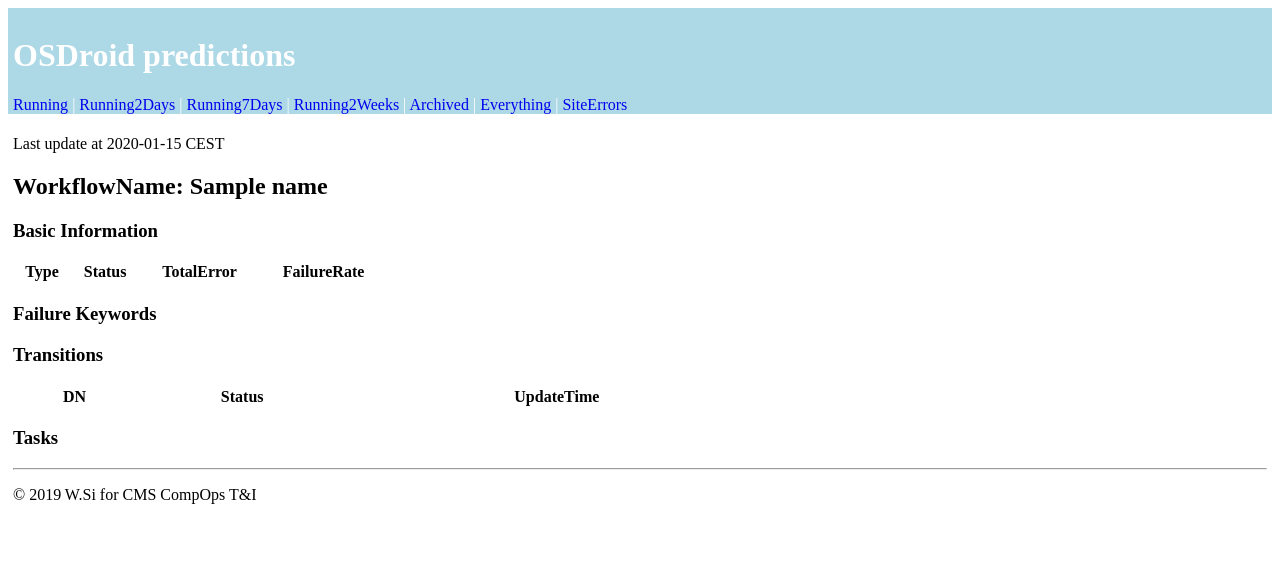
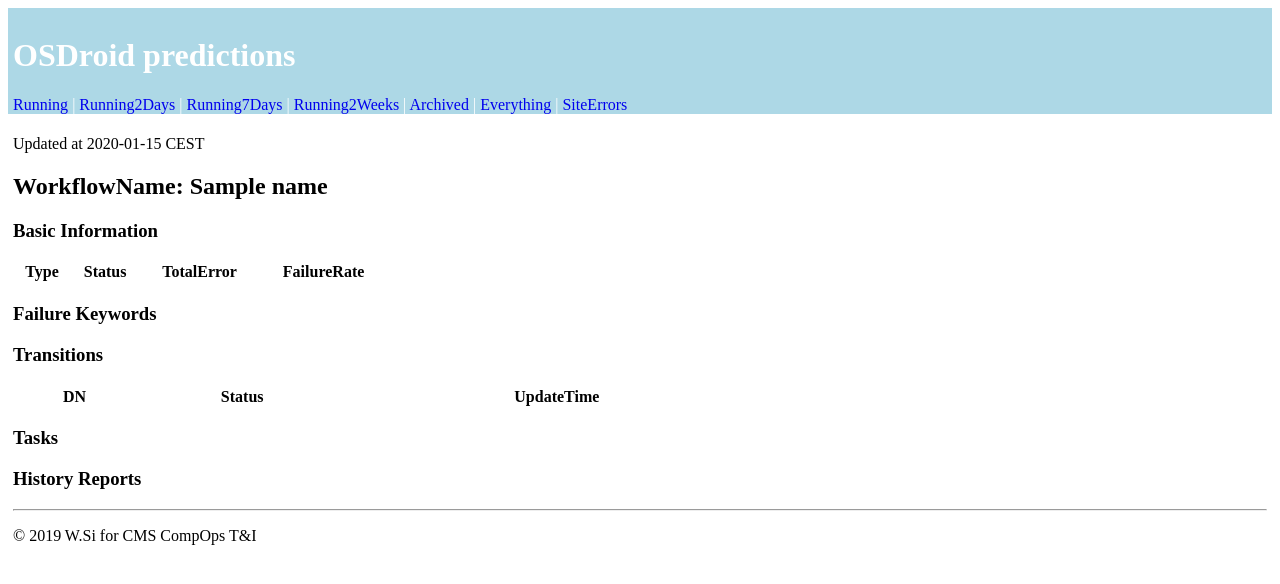
Before and after one commit to phylsix/OSDroid, a Flask app: template web/templates/errorreport.html in a window 1280 px wide. Shown: the top 584 px of the page. Run offline with Flask 2, Linux system fonts and the light colour scheme; the template is opened without the code that fills it: most values are stand-ins (such as "Sample title", 1, 10 or a date in 2020); data that the repository does not hold is empty; some libraries are stand-ins or nearby versions.

Commit message:
history document accessible at the frontend

```diff
--- a/web/routes.py
+++ b/web/routes.py
@@ -55,13 +55,17 @@ def siteerrors():
     }
     return render_template('siteerrors.html', **data_)
 
-@main.route('/errorreport/<wfname>')
-def errorreport(wfname):
-    docbuilder_ = DocBuilder()
-    data_ = {
-        "updatetime": docbuilder_.workflow_last_updatetime(wfname),
-        "name": wfname,
-    }
+@main.route('/errorreport')
+def errorreport():
+    wfname = request.args.get('name', default='', type=str)
+    timestamp = request.args.get('timestamp', default='', type=str)
+    data_ = {"name": wfname,}
+    if timestamp:
+        data_["updatetime"] = timestamp
+    else:
+        docbuilder_ = DocBuilder()
+        data_['updatetime'] = docbuilder_.workflow_last_updatetime(wfname)
+
     return render_template('errorreport.html', **data_)
 
 ###############################################################################
@@ -114,10 +118,16 @@ def site_errors():
 def lastdoc():
     return jsonify(DocBuilder().lastdoc)
 
-@docs.route('/errorreport/<wfname>', methods=['GET'])
-def workflow_errorreport(wfname):
-    report = DocBuilder().get_error_report(wfname)
+@docs.route('/errorreport', methods=['GET'])
+def workflow_errorreport():
+    wfname = request.args.get('name', default='', type=str)
+    timestamp = request.args.get('timestamp', default='', type=str)
+    report = DocBuilder().get_error_report(wfname, timestamp=timestamp)
     response = jsonify(report)
     if report is None:
         response.status_code = 404
     return response
+
+@docs.route('/timestamps/<wfname>', methods=['GET'])
+def errorreport_timestamps(wfname):
+    return jsonify(DocBuilder().get_history_timestamps(wfname))
--- a/web/static/errorreport.js
+++ b/web/static/errorreport.js
@@ -5,7 +5,9 @@ function timeConverter(UNIX_timestamp) {
 
 $(document).ready(function() {
   var wfid = $("#wfId").html(); // get workflow name
-  $.getJSON("/docs/errorreport/" + wfid, function(rawdata) {
+  var timestamp = $("#ts").html(); // timestamp
+
+  $.getJSON("/docs/errorreport?name=" + wfid + "&timestamp="+timestamp, function(rawdata) {
     $("#_summaryTable").DataTable({
       data: [
         [
@@ -105,4 +107,21 @@ $(document).ready(function() {
   }).fail(function() {
     alert("No error report for\n"+wfid+"\navailable!");
   });
+
+  $.getJSON("/docs/timestamps/"+wfid, function(rawdata) {
+    $("#_history").html(rawdata.map(ts =>
+      "<a href='errorreport?name="+wfid+"&timestamp="+ts+"' class='timestamplabel'>"+ts+"</a>"
+      ).join(" "));
+    // highlight the current timestamp
+    $("#_history").children().each(function(){
+      if ($(this).html() == $("#ts").html()) {
+          $(this).css("color", "white")
+                 .css("background", "darkgoldenrod");
+      }
+    });
+    $(".timestamplabel").hover(
+      function(){$(this).css("color", "green");},
+      function() {$(this).css("color", "darkgoldenrod");}
+    );
+  });
 });
--- a/web/static/running.js
+++ b/web/static/running.js
@@ -30,7 +30,7 @@ $(document).ready(function() {
             ' | <a href="https://cms-unified.web.cern.ch/cms-unified//report/' +
             data.Name +
             '" style="font-size: small;" target="_blank">Unified</a>' +
-            ' | <a href="errorreport/' +
+            ' | <a href="errorreport?name=' +
             data.Name +
             '" style="font-size: small;" target="_blank">OSDroidErrorReport</a>'
         );
--- a/web/static/running2days.js
+++ b/web/static/running2days.js
@@ -30,7 +30,7 @@ $(document).ready(function() {
             ' | <a href="https://cms-unified.web.cern.ch/cms-unified//report/' +
             data.Name +
             '" style="font-size: small;" target="_blank">Unified</a>' +
-            ' | <a href="errorreport/' +
+            ' | <a href="errorreport?name=' +
             data.Name +
             '" style="font-size: small;" target="_blank">OSDroidErrorReport</a>'
         );
--- a/web/static/running2weeks.js
+++ b/web/static/running2weeks.js
@@ -30,7 +30,7 @@ $(document).ready(function() {
             ' | <a href="https://cms-unified.web.cern.ch/cms-unified//report/' +
             data.Name +
             '" style="font-size: small;" target="_blank">Unified</a>' +
-            ' | <a href="errorreport/' +
+            ' | <a href="errorreport?name=' +
             data.Name +
             '" style="font-size: small;" target="_blank">OSDroidErrorReport</a>'
         );
--- a/web/static/running7days.js
+++ b/web/static/running7days.js
@@ -30,7 +30,7 @@ $(document).ready(function() {
             ' | <a href="https://cms-unified.web.cern.ch/cms-unified//report/' +
             data.Name +
             '" style="font-size: small;" target="_blank">Unified</a>' +
-            ' | <a href="errorreport/' +
+            ' | <a href="errorreport?name=' +
             data.Name +
             '" style="font-size: small;" target="_blank">OSDroidErrorReport</a>'
         );
--- a/web/static/site.css
+++ b/web/static/site.css
@@ -34,3 +34,13 @@ tr.shown td.details-control {
   margin: 2px;
   border-radius: 4px;
 }
+
+.timestamplabel {
+  color: darkgoldenrod;
+  font-size: 12px;
+  line-height: 1.6em;
+  padding: 1px;
+  margin: 2px;
+  border-radius: 4px;
+  border: solid 1px burlywood;
+}
--- a/web/tablebuilder.py
+++ b/web/tablebuilder.py
@@ -237,14 +237,22 @@ class DocBuilder:
 
         return {'data': data_, 'timestamp': self.updatetime}
 
-    def get_error_report(self, name):
+    def get_error_report(self, name, timestamp=None):
         db = Database(*self._config)
-        sql = """\
-            SELECT document FROM DocsOneMonthArchive
-            WHERE name = %s ORDER BY timestamp DESC; """
-        db.execute(sql, (name,))
+        if not timestamp:
+            sql = "SELECT document FROM DocsOneMonthArchive WHERE name =%s ORDER BY timestamp DESC;"
+            db.execute(sql, (name,))
+        else:
+            sql = "SELECT document FROM DocsOneMonthArchive WHERE name=%s AND timestamp=%s;"
+            db.execute(sql, (name, timestamp))
         rawdata = db.fetchone()
         if rawdata:
             return json.loads(rawdata['document'])
         else:
             return None
+
+    def get_history_timestamps(self, name):
+        db = Database(*self._config)
+        sql="SELECT timestamp FROM DocsOneMonthArchive WHERE name=%s;"
+        rawdata = db.query(sql, (name,))
+        return [d['timestamp'].strftime("%Y-%m-%d %H:%M:%S") for d in rawdata]
--- a/web/templates/errorreport.html
+++ b/web/templates/errorreport.html
@@ -1,6 +1,6 @@
 {% extends "layout.html" %} {% block content %}
 
-<p>Last update at {{ updatetime }} CEST</p>
+<p>Updated at <span id='ts'>{{ updatetime }}</span> CEST</p>
 <h2>
   WorkflowName: <span id="wfId">{{ name }}</span>
 </h2>
@@ -34,6 +34,9 @@
 <h3>Tasks</h3>
 <div id="_taskTable"></div>
 
+<h3>History Reports</h3>
+<div id="_history"></div>
+
 {% endblock %} {% block scripts %}
 
 <script
```
